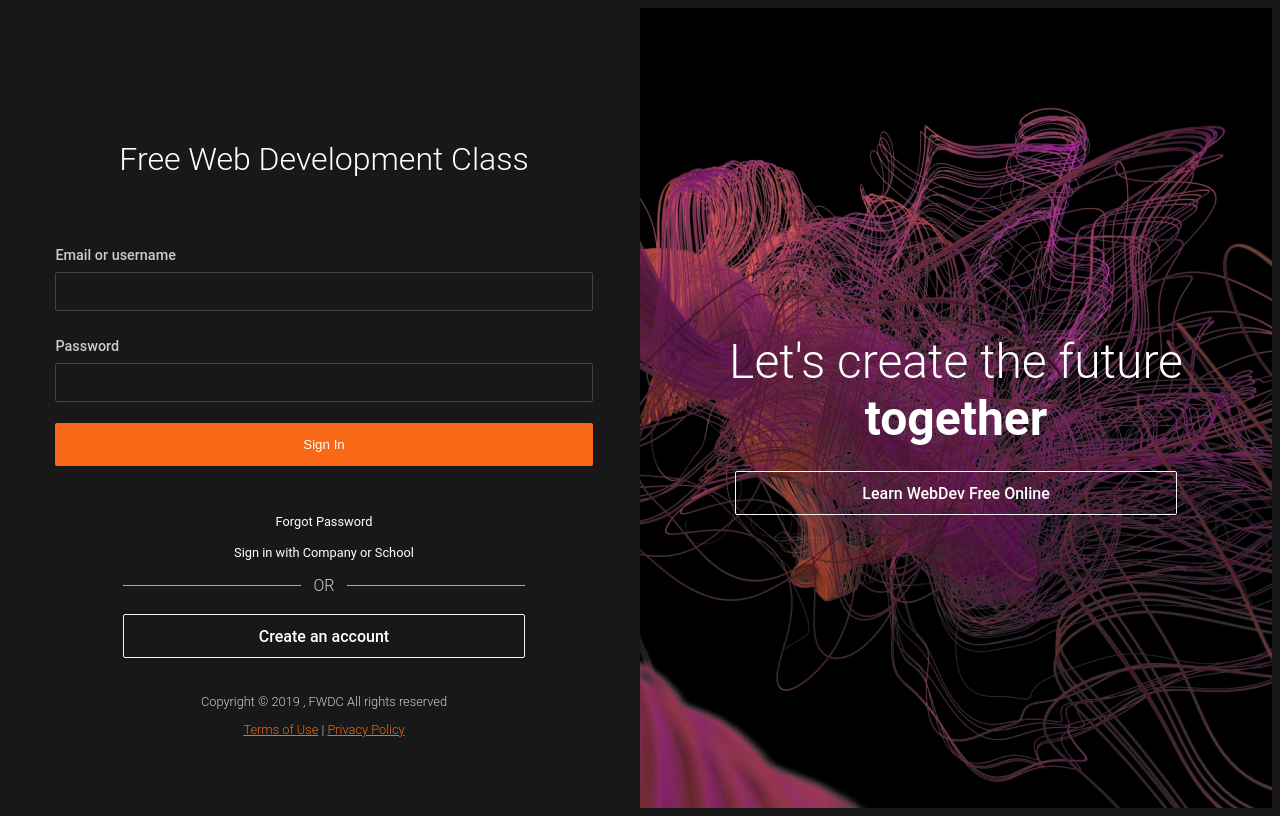
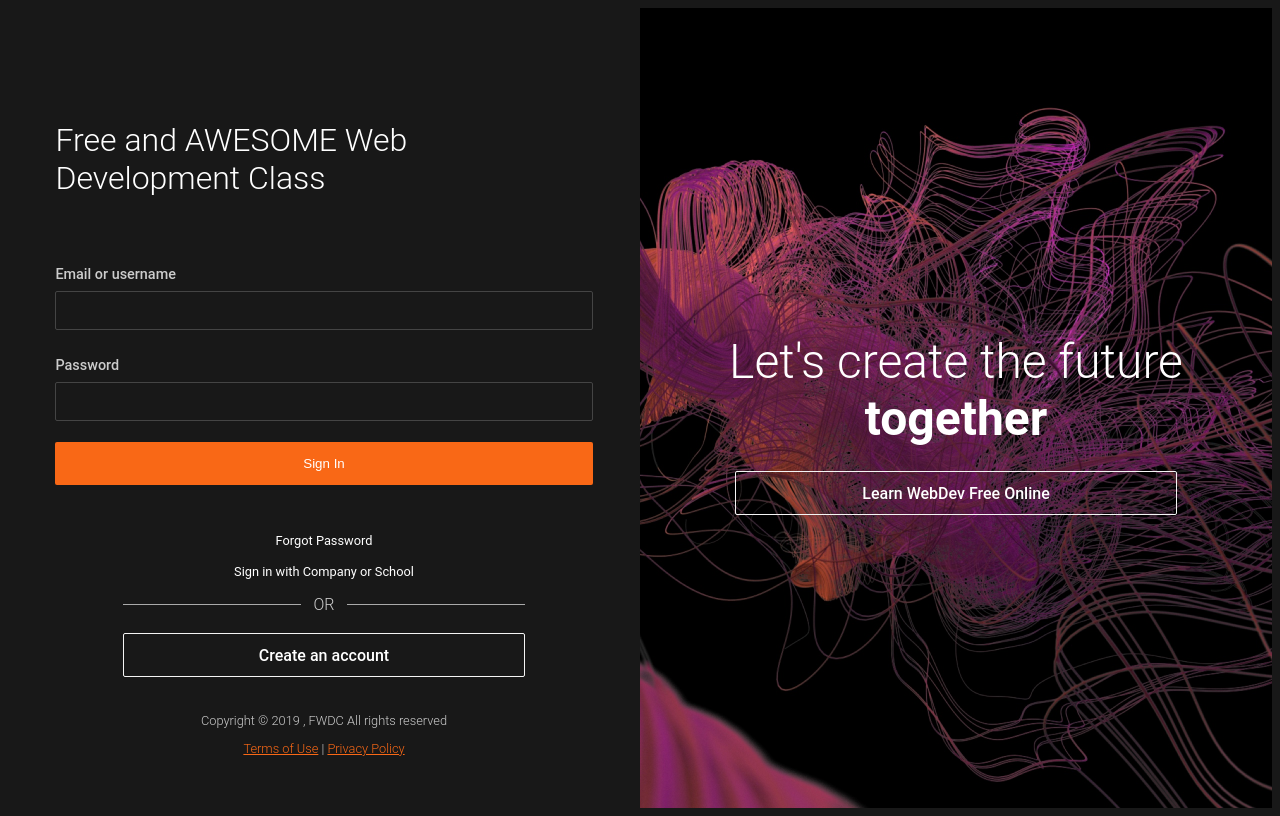
Before and after one commit to Bankole2000/FWDC, a plain HTML site: page dist/index.html in a window 1280 px wide. Drawn offline with Linux system fonts and the light colour scheme.

Commit message:
Changes to index.html

```diff
--- a/dist/index.html
+++ b/dist/index.html
@@ -14,7 +14,7 @@
         <div id="signin">
           <div class="logo">
             <!-- <img src="imgs/login-logo.png" alt="pluralsight logo" /> -->
-            <h1>Free Web Development Class</h1>
+            <h1>Free and AWESOME Web Development Class</h1>
           </div>
           <form action="">
             <div>
```
